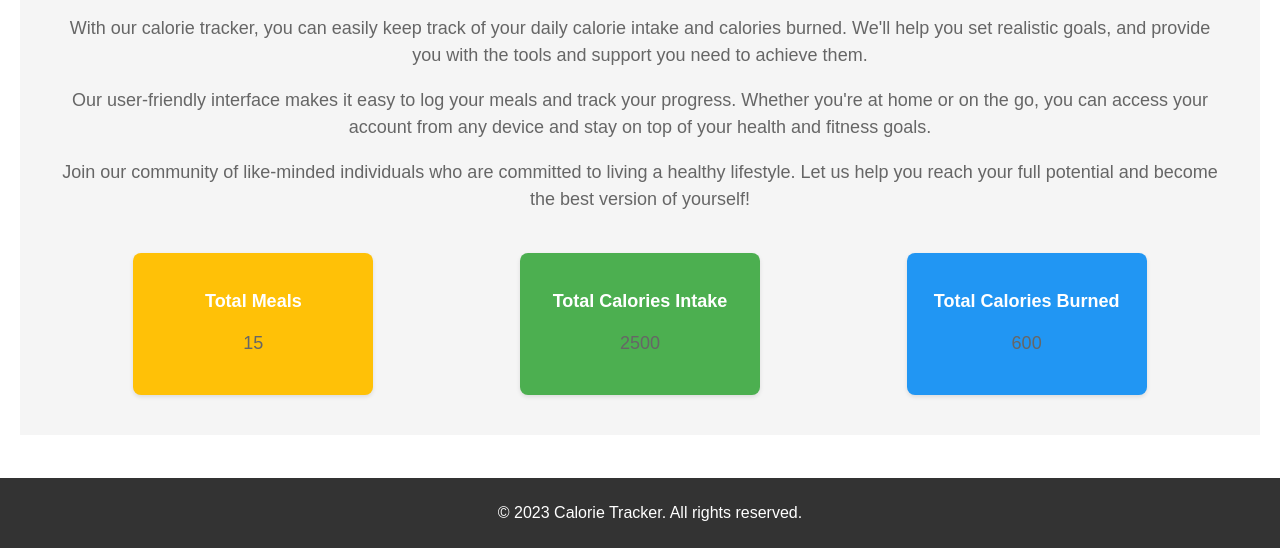
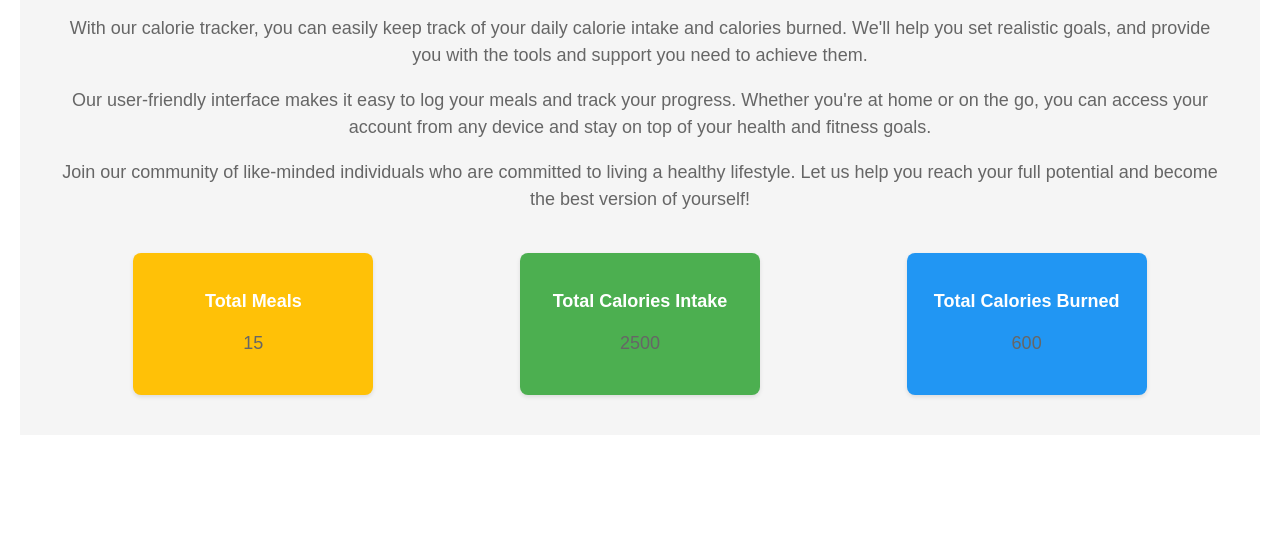
Before and after one commit to Llevier1994/calories-calculator, a website: page public/index.html in a window 1280 px wide. Shown: the part 252-800 px from the top of the page. Drawn offline with Linux system fonts and the light colour scheme; no server answers; a web font is replaced by a local one.

Commit message:
small adjust

```diff
--- a/public/app.css
+++ b/public/app.css
@@ -54,13 +54,7 @@ section h2 {
     margin-top: 0;
 }
 
-/* Footer styles */
-footer {
-    background-color: #333;
-    color: #fff;
-    padding: 10px;
-    text-align: center;
-}
+
 
 /* Add specific styles for each section */
 #home-section {
--- a/public/index.html
+++ b/public/index.html
@@ -267,15 +267,10 @@
       </section>
     </main>
 
-    <footer>
-      <!-- Footer content -->
-      <p>&copy; 2023 Calorie Tracker. All rights reserved.</p>
-    </footer>
 
-    <!-- Include your JavaScript file here -->
+
+
     <script src="app.js"></script>
-    <!-- <script src="app.js"></script>
-    <script src="nav.js"></script>
-    <script src="modal.js"></script> -->
+
   </body>
 </html>
```
